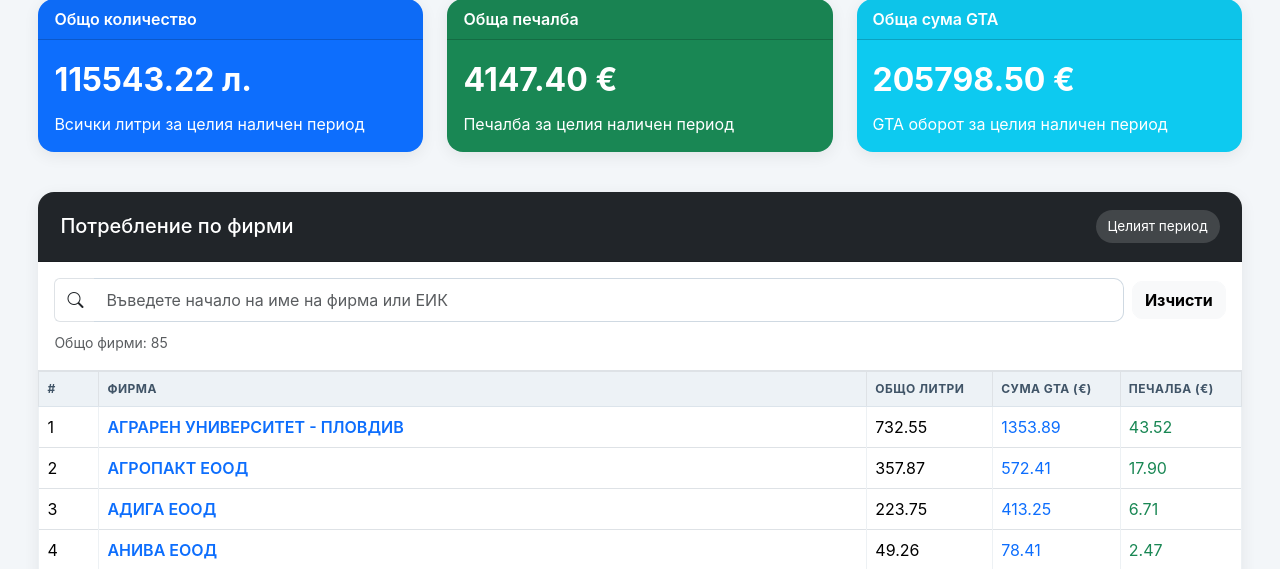
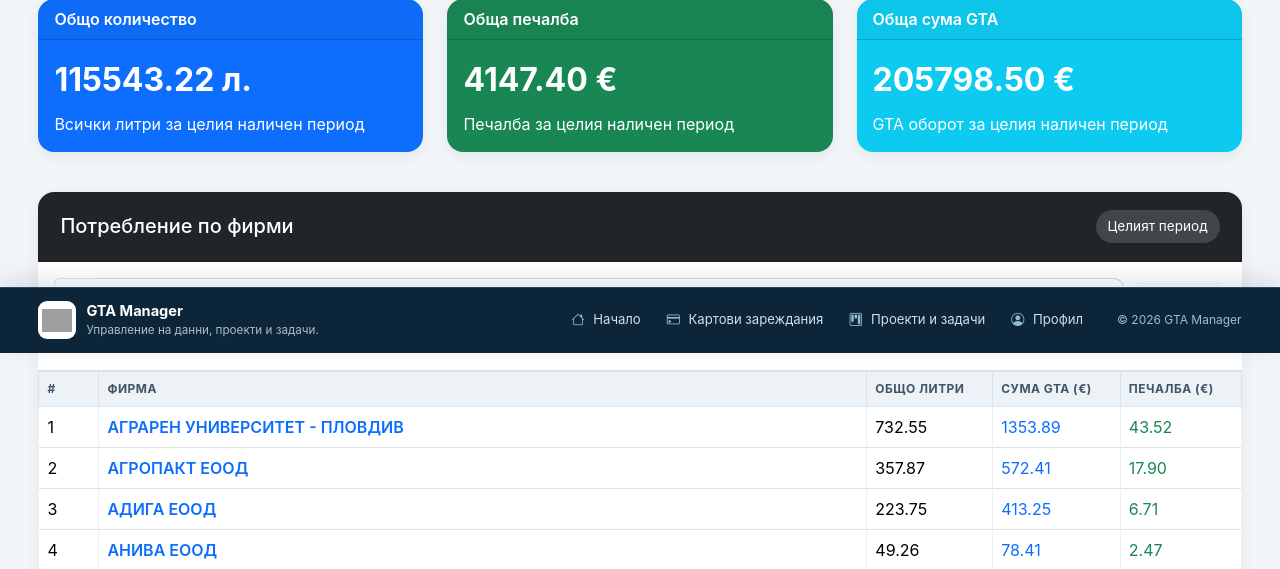
Before and after one commit to plamensve/eko_users, a Django app: page /analytics/ in a window 1280 px wide. Shown: the part 447-1016 px from the top of the page. Run offline with Django 5.2, Linux system fonts and the light colour scheme; a user stored in the database is signed in; data comes from the database, SQL or seed files in the repository; some libraries are stand-ins or nearby versions; grey boxes are pictures that could not be loaded.

Commit message:
Fix platform footer to viewport and separate task sidebar

```diff
--- a/core/tests.py
+++ b/core/tests.py
@@ -102,7 +102,7 @@ class AccessTests(TestCase):
         self.assertContains(chains, "img/logos/himoil-icon.png")
         self.assertContains(home, "img/logos/gta-original-diamond.svg")
         self.assertContains(chains, 'width="78" height="78"', count=4)
-        self.assertContains(chains, "app.css?v=20260928-footer-sidebar-1")
+        self.assertContains(chains, "app.css?v=20260928-fixed-footer-sidebar-2")
         self.assertContains(chains, f'href="{reverse("index")}"')
 
     def test_login_redirects_to_gta_home(self):
--- a/static/css/app.css
+++ b/static/css/app.css
@@ -182,3 +182,10 @@ body { background: var(--canvas); color: var(--ink); font-family: Inter, system-
 html{min-height:100%}body{min-height:100vh;display:flex;flex-direction:column}.page-shell{width:100%;flex:1 0 auto}.app-footer{flex-shrink:0;background:#0d2538;color:#d1e0eb;border-top:1px solid #254863}.app-footer-inner{max-width:1600px;margin:auto;padding:23px clamp(1rem,3vw,3rem);display:flex;align-items:center;gap:24px;flex-wrap:wrap}.app-footer-identity{display:flex;align-items:center;gap:10px;margin-right:auto}.app-footer-logo{display:grid;place-items:center;background:#fff;border-radius:9px;width:38px;height:38px}.app-footer-logo img{object-fit:contain}.app-footer-identity strong,.app-footer-identity small{display:block}.app-footer-identity strong{color:#fff;font-size:.91rem}.app-footer-identity small{color:#a8becc;font-size:.73rem}.app-footer-links{display:flex;gap:6px;flex-wrap:wrap}.app-footer-links a{color:#cfdfeb;text-decoration:none;font-size:.82rem;padding:7px 10px;border-radius:8px}.app-footer-links a:hover,.app-footer-links a:focus-visible{background:#ffffff1a;color:#fff}.app-footer-links i{margin-right:5px;color:#92bbd6}.app-footer-copy{font-size:.75rem;color:#a1bbcc;white-space:nowrap}
 @media(min-width:801px){.page-shell.tasks-page-shell{padding:0;display:flex;flex-direction:column}.tasks-page-shell .tasks-workspace{flex:1;width:100%;grid-template-columns:260px minmax(0,1fr);gap:0;align-items:stretch}.tasks-page-shell .tasks-sidebar{position:relative;top:auto;max-height:none;overflow:visible;min-height:calc(100vh - 140px);height:100%;border:0;border-right:1px solid #31536c;border-radius:0;padding:30px 14px 22px;box-shadow:4px 0 18px rgba(13,37,56,.1)}.tasks-page-shell .tasks-main{padding:22px clamp(18px,2.5vw,44px) 45px;min-width:0}.tasks-page-shell .tasks-main .tasks-shell{padding-top:0;padding-bottom:0}.tasks-sidebar-foot{margin-top:28px}}
 @media(max-width:800px){.app-footer-inner{gap:14px}.app-footer-identity{width:100%}.app-footer-links{width:100%}.tasks-page-shell .tasks-sidebar{border:1px solid #31536c;border-radius:14px;box-shadow:0 8px 20px rgba(13,37,56,.1)}}
+
+/* Fixed footer and independently framed project navigation */
+:root{--app-header-height:66px;--app-footer-height:88px}
+body{padding-bottom:var(--app-footer-height)}.app-footer{position:fixed;left:0;right:0;bottom:0;z-index:1025;box-shadow:0 -7px 24px rgba(13,37,56,.12)}.app-footer-inner{padding-top:13px;padding-bottom:13px}.page-shell{flex:1 0 auto}
+@media(min-width:801px){.tasks-page-shell .tasks-workspace{display:block}.tasks-page-shell .tasks-sidebar{position:fixed;top:calc(var(--app-header-height) + 12px);bottom:calc(var(--app-footer-height) + 12px);left:12px;width:248px;height:auto;min-height:0;max-height:none;overflow-y:auto;border:1px solid #31536c;border-radius:15px;padding:22px 12px 16px;box-shadow:0 10px 26px rgba(13,37,56,.16);z-index:1010}.tasks-page-shell .tasks-main{margin-left:272px;padding-top:22px;padding-bottom:32px}.tasks-page-shell{min-height:calc(100vh - var(--app-header-height) - var(--app-footer-height))}}
+@media(max-width:800px){.app-footer-inner{padding:10px 15px;gap:8px}.app-footer-identity{width:auto;flex:1}.app-footer-identity small{display:none}.app-footer-links{width:auto}.app-footer-links a{padding:5px}.app-footer-copy{display:none}.tasks-page-shell .tasks-sidebar{position:relative;top:auto;bottom:auto;left:auto;width:auto;height:auto;max-height:none;margin-bottom:20px;border:1px solid #31536c;border-radius:14px}.tasks-page-shell .tasks-main{margin-left:0}}
+@media(max-width:570px){.app-footer-identity{display:none}.app-footer-links{justify-content:space-around;width:100%}.app-footer-links a{display:grid;justify-items:center;font-size:.68rem;line-height:1.2;text-align:center;gap:3px}.app-footer-links i{font-size:1.1rem;margin:0}}
--- a/templates/base.html
+++ b/templates/base.html
@@ -9,7 +9,7 @@
   <link rel="preconnect" href="https://cdn.jsdelivr.net">
   <link href="https://cdn.jsdelivr.net/npm/bootstrap@5.3.3/dist/css/bootstrap.min.css" rel="stylesheet">
   <link href="https://cdn.jsdelivr.net/npm/bootstrap-icons@1.11.3/font/bootstrap-icons.min.css" rel="stylesheet">
-  <link href="{% static 'css/app.css' %}?v=20260928-footer-sidebar-1" rel="stylesheet">
+  <link href="{% static 'css/app.css' %}?v=20260928-fixed-footer-sidebar-2" rel="stylesheet">
   {% block extra_head %}{% endblock %}
 </head>
 <body>
@@ -74,6 +74,24 @@
     </div>
   </footer>
   <script src="https://cdn.jsdelivr.net/npm/bootstrap@5.3.3/dist/js/bootstrap.bundle.min.js"></script>
+  <script>
+    (() => {
+      const root = document.documentElement;
+      const header = document.querySelector('.app-navbar');
+      const footer = document.querySelector('.app-footer');
+      const updateLayout = () => {
+        root.style.setProperty('--app-header-height', `${Math.ceil(header.getBoundingClientRect().height)}px`);
+        root.style.setProperty('--app-footer-height', `${Math.ceil(footer.getBoundingClientRect().height)}px`);
+      };
+      updateLayout();
+      if ('ResizeObserver' in window) {
+        const observer = new ResizeObserver(updateLayout);
+        observer.observe(header);
+        observer.observe(footer);
+      }
+      window.addEventListener('resize', updateLayout);
+    })();
+  </script>
   {% block scripts %}{% endblock %}
 </body>
 </html>
```
